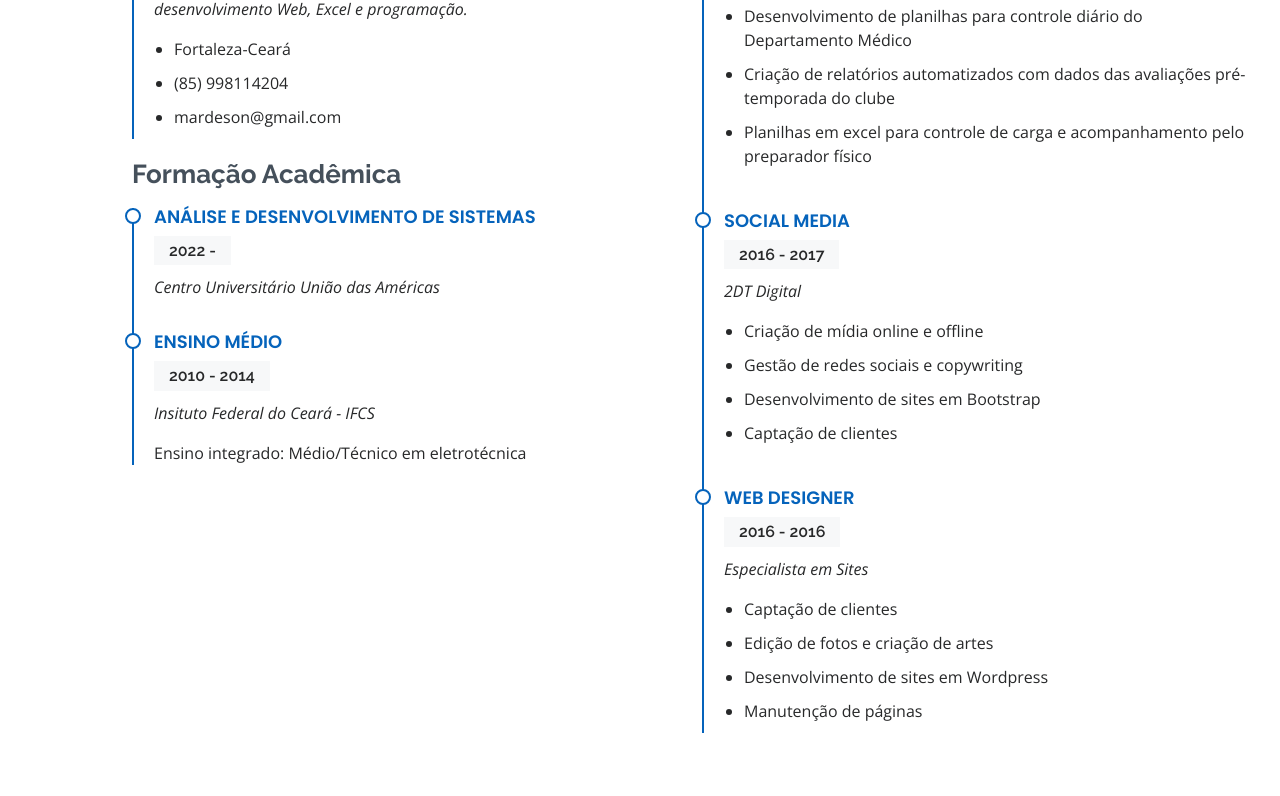
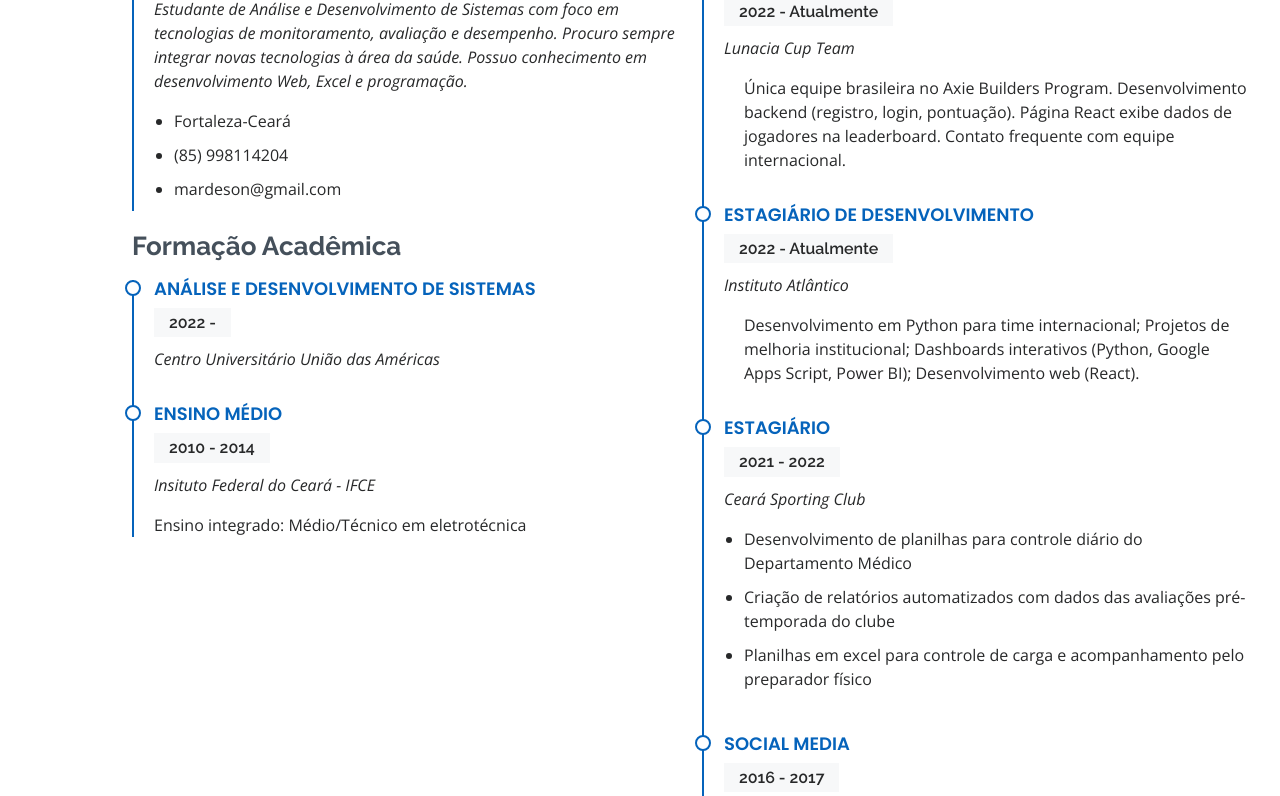
Before and after one commit to mardesonH/portfolio, a plain HTML site: page index.html in a window 1280 px wide. Shown: the part 1797-2593 px from the top of the page. Drawn offline with nearby package versions, Linux system fonts and the light colour scheme.

Commit message:
Update index.html

```diff
--- a/index.html
+++ b/index.html
@@ -77,7 +77,7 @@
 
         <div class="section-title">
           <h2>Sobre</h2>
-          <p>Natural de Fortaleza-Ceará, sou um estudante de Análise e Desenvolvimento de Sistemas. Procuro me especializar em desenvolvimento front end. Atualmente desenvolvo aplicações web voltadas para a área da saúde.</p>
+          <p>Sou estudante de Análise e Desenvolvimento de Sistemas, com experiência em monitoramento e controle de dados de saúde e performance, bem como web design. Meu objetivo é me especializar em desenvolvimento web, incorporando programação em diversas áreas do meu dia a dia. Atualmente, sou estagiário de desenvolvimento no Instituto Atlântico, onde trabalho com Python, e também sou membro de um time de melhorias internas, colaborando com uma equipe internacional. Além disso, atuo como desenvolvedor full-stack no jogo Lunacia Cup, feito em parceria com a empresa Sky Mavis, contribuindo também com o monitoramento de redes sociais e o gerenciamento do projeto.</p>
         </div>
 
         <div class="row">
@@ -91,7 +91,7 @@
             <div class="row">
               <div class="col-lg-6">
                 <ul>
-                  <li><i class="bi bi-chevron-right"></i> <strong>Nascimento:</strong> <span>22 Jun 1995</span></li>
+                  <i class="bi bi-chevron-right"></i> <strong>Nascimento:</strong> <span>22 Jun 1995</span></li>
                   <li><i class="bi bi-chevron-right"></i> <strong>Telefone:</strong> <span>85 99811 4204</span></li>
                   <li><i class="bi bi-chevron-right"></i> <strong>Cidade:</strong> <span>Fortaleza - Ceará</span></li>
                 </ul>
@@ -147,15 +147,36 @@
             <div class="resume-item">
               <h4>Ensino Médio</h4>
               <h5>2010 - 2014</h5>
-              <p><em>Insituto Federal do Ceará - IFCS</em></p>
+              <p><em>Insituto Federal do Ceará - IFCE</em></p>
               <p>Ensino integrado: Médio/Técnico em eletrotécnica</p>
             </div>
           </div>
           <div class="col-lg-6">
             <h3 class="resume-title">Experiência Profissional</h3>
             <div class="resume-item">
+                <h4>Desenvolvedor Fullstack</h4>
+                <h5>2022 - Atualmente</h5>
+                <p><em>Lunacia Cup Team </em></p>
+                <ul>
+                    <p>Única equipe brasileira no Axie Builders Program. Desenvolvimento
+                        backend (registro, login, pontuação). Página React exibe dados de
+                        jogadores na leaderboard. Contato frequente com equipe
+                        internacional.</p>
+                </ul>
+              </div>
+            <div class="resume-item">
+                <h4>Estagiário de Desenvolvimento</h4>
+                <h5>2022 - Atualmente</h5>
+                <p><em>Instituto Atlântico </em></p>
+                <ul>
+                    <p>Desenvolvimento em Python para time internacional; Projetos de
+                        melhoria institucional; Dashboards interativos (Python, Google Apps
+                        Script, Power BI); Desenvolvimento web (React).</p>
+                </ul>
+              </div>
+            <div class="resume-item">
               <h4>Estagiário</h4>
-              <h5>2021 - Atualmente</h5>
+              <h5>2021 - 2022</h5>
               <p><em>Ceará Sporting Club </em></p>
               <ul>
                 <li>Desenvolvimento de planilhas para controle diário do Departamento Médico</li>
@@ -168,10 +189,8 @@
               <h5>2016 - 2017</h5>
               <p><em>2DT Digital</em></p>
               <ul>
-                <li>Criação de mídia online e offline</li>
-                <li>Gestão de redes sociais e copywriting</li>
-                <li>Desenvolvimento de sites em Bootstrap</li>
-                <li>Captação de clientes</li>
+                <p>Criação de mídias, gestão de redes sociais, copywriting, mídia digital
+                    e offline, captação de clientes e desenvolvimento de sites em React</p>
               </ul>
             </div>
             <div class="resume-item">
```
